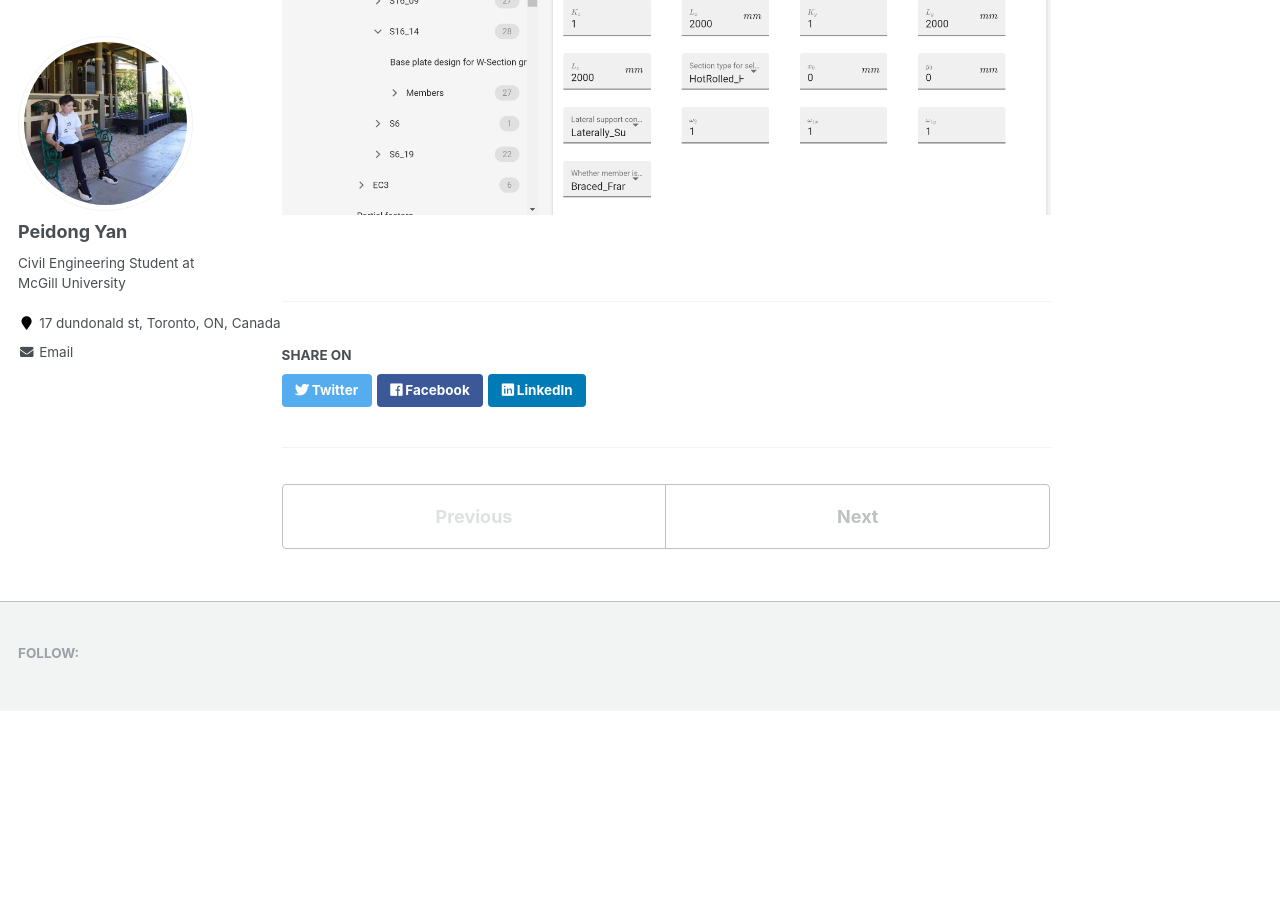
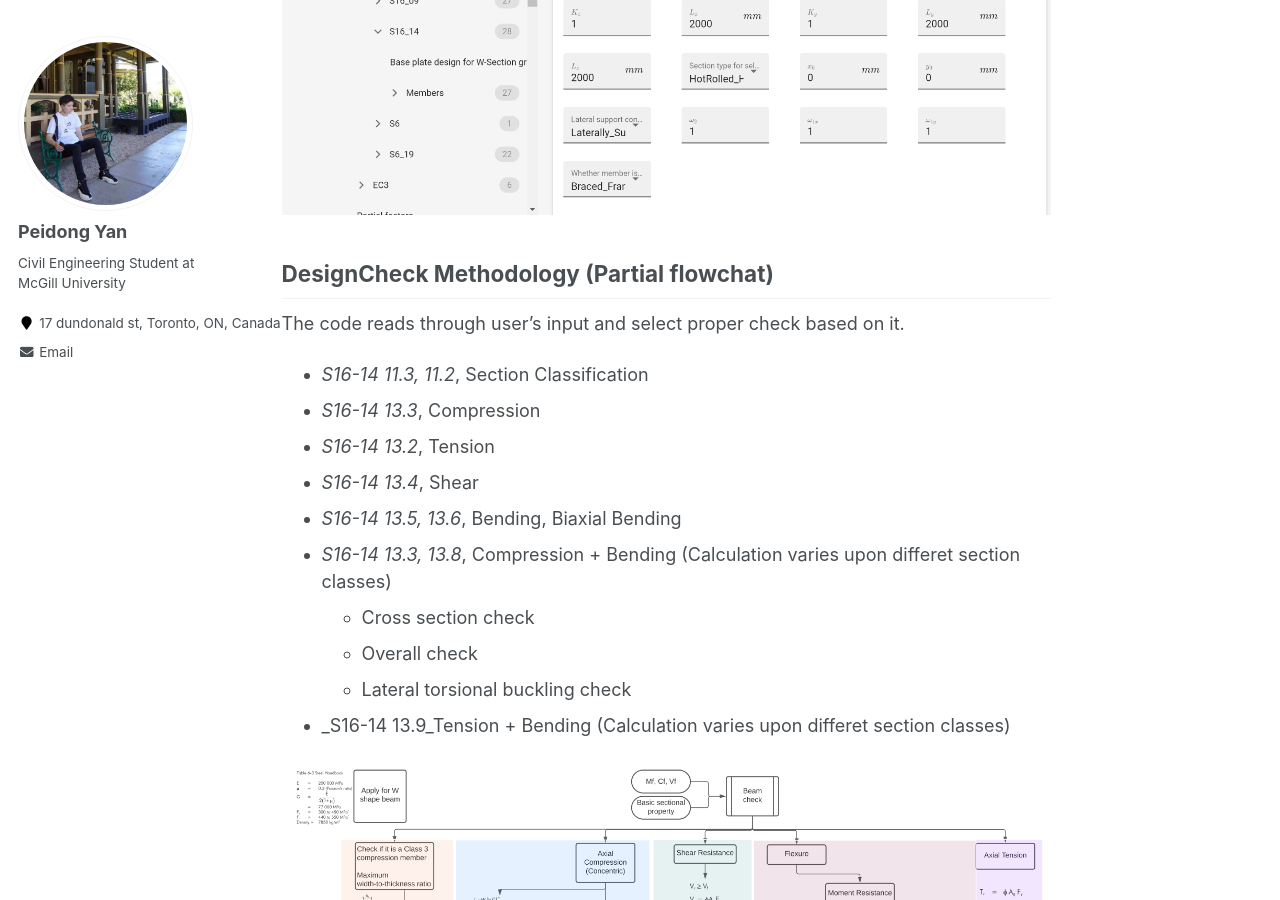
Before and after one commit to LorenYan98/LY.github.io, a Jekyll site: the page built from _portfolio/portfolio-1.md, in a window 1280 px wide and 900 px high, scrolled down 1152 px. Built offline with Jekyll 4.4.1, drawn with Linux system fonts in a browser that asks for light colours; before the commit the page ends 1863 px from its top, so only the background shows below that.

Commit message:
Update portfolio-1.md

```diff
--- a/_portfolio/portfolio-1.md
+++ b/_portfolio/portfolio-1.md
@@ -21,3 +21,20 @@ The code requires the user to input section properties and loading condition alo
 Detailed explaination for each variable will be automatically displayed when the cursor points to it
 
 <img src='/LY.github.io/images/designsc.png'>
+
+DesignCheck Methodology (Partial flowchat)
+---
+
+The code reads through user's input and select proper check based on it.
+* _S16-14 11.3, 11.2_, Section Classification
+* _S16-14 13.3_, Compression
+* _S16-14 13.2_, Tension
+* _S16-14 13.4_, Shear
+* _S16-14 13.5, 13.6_, Bending, Biaxial Bending
+* _S16-14 13.3, 13.8_, Compression + Bending (Calculation varies upon differet section classes)
+    * Cross section check
+    * Overall check
+    * Lateral torsional buckling check
+* _S16-14 13.9_Tension + Bending (Calculation varies upon differet section classes)
+
+<img src='/LY.github.io/images/flowchart.png'>
```
